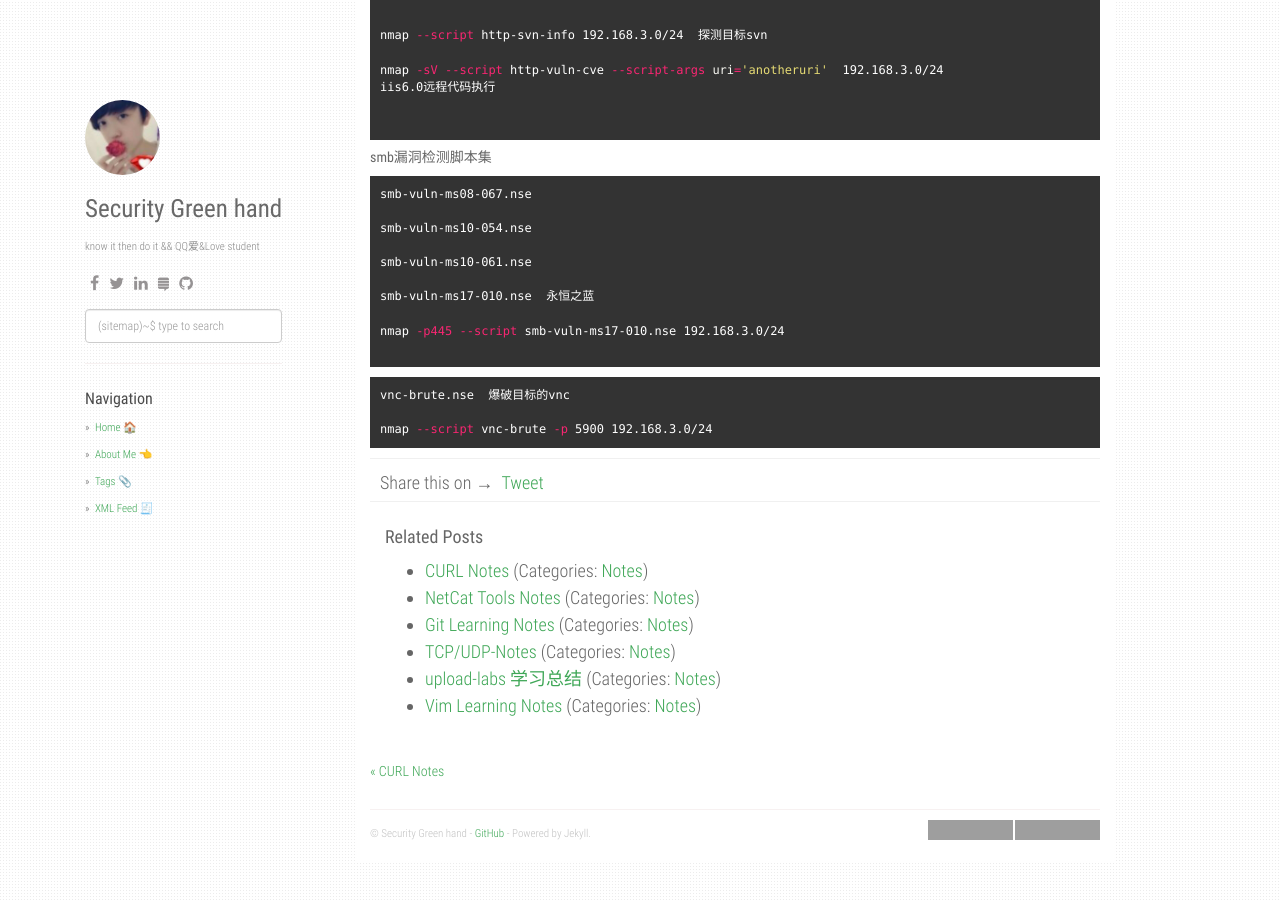
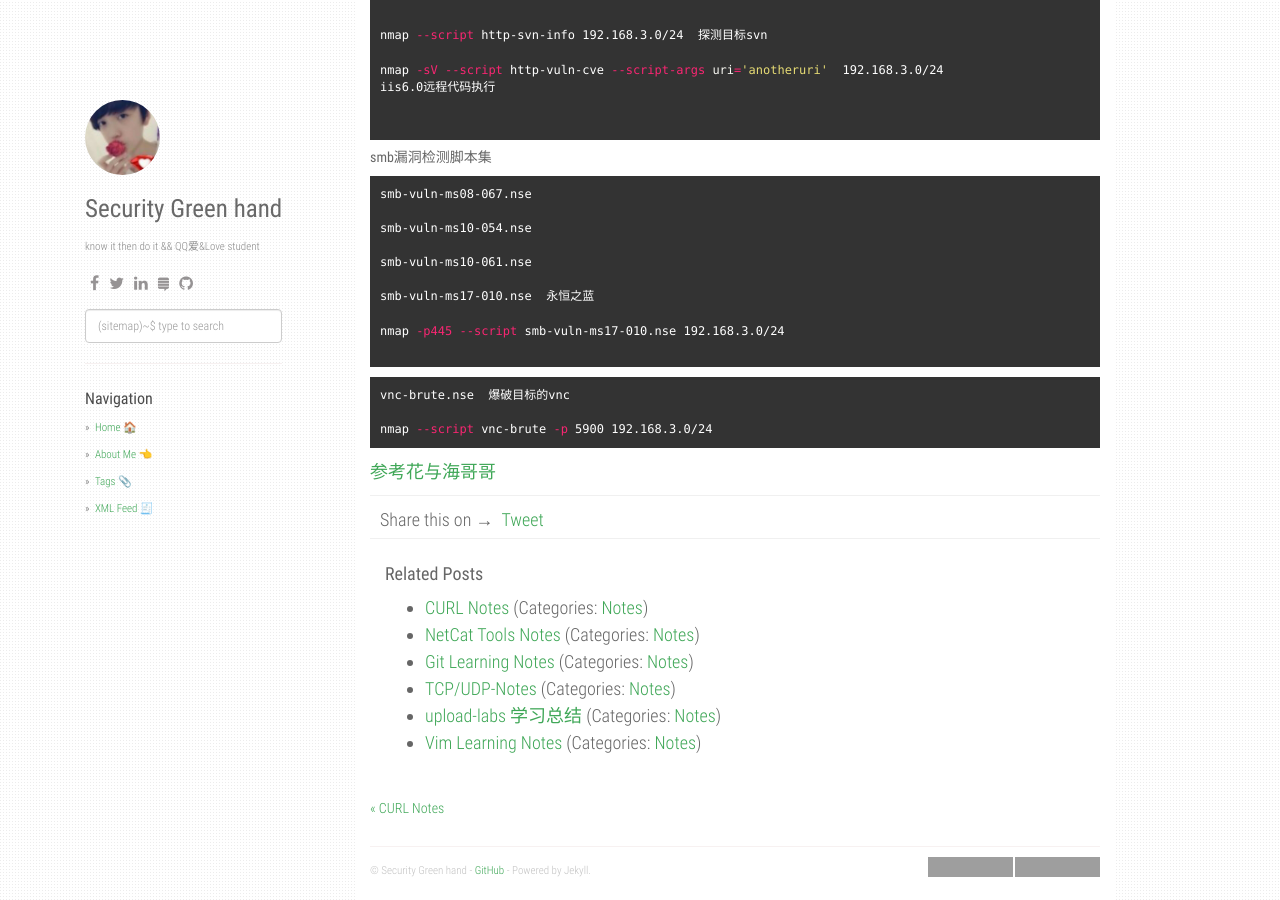
Before and after one commit to fuchen666/ppbibo.github.io, a Jekyll site: the page built from _posts/2019-06-11-NMAP-Notes-2.md, in a window 1280 px wide and 900 px high, scrolled down 3538 px. Built offline with Jekyll 4.4.1, drawn with Linux system fonts in a browser that asks for light colours; comment, search, counter and statistics services are not loaded; grey boxes are pictures that could not be loaded.

Commit message:
add nmap notes 2

````diff
--- a/_posts/2019-06-11-NMAP-Notes-2.md
+++ b/_posts/2019-06-11-NMAP-Notes-2.md
@@ -242,3 +242,5 @@
 
 nmap --script vnc-brute -p 5900 192.168.3.0/24
 ```
+
+[参考花与海哥哥](https://note.youdao.com/ynoteshare1/index.html?id=444b2d6b17cabd01d86605f2ca743f7e&type=note#/)
````
